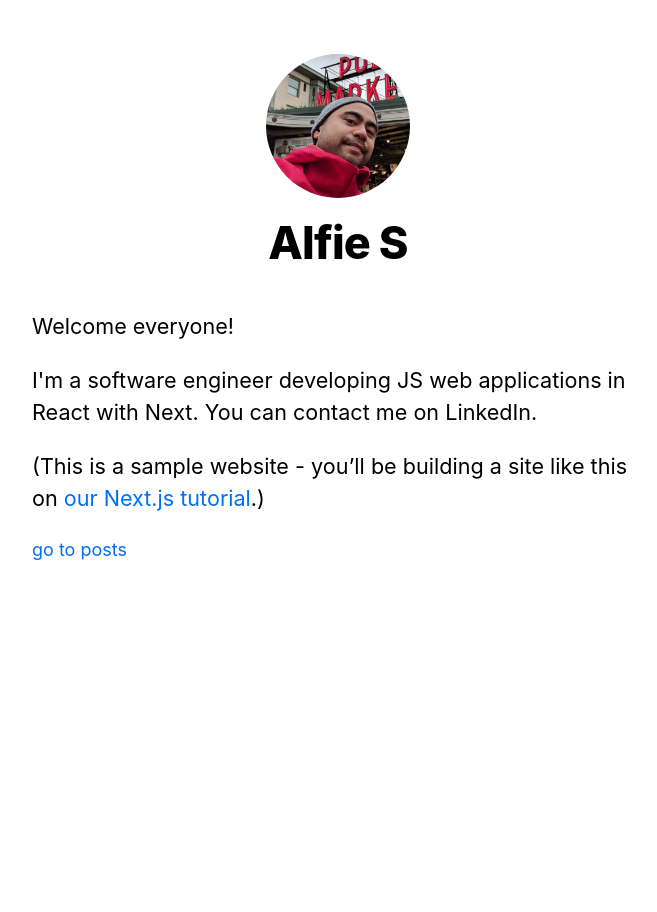
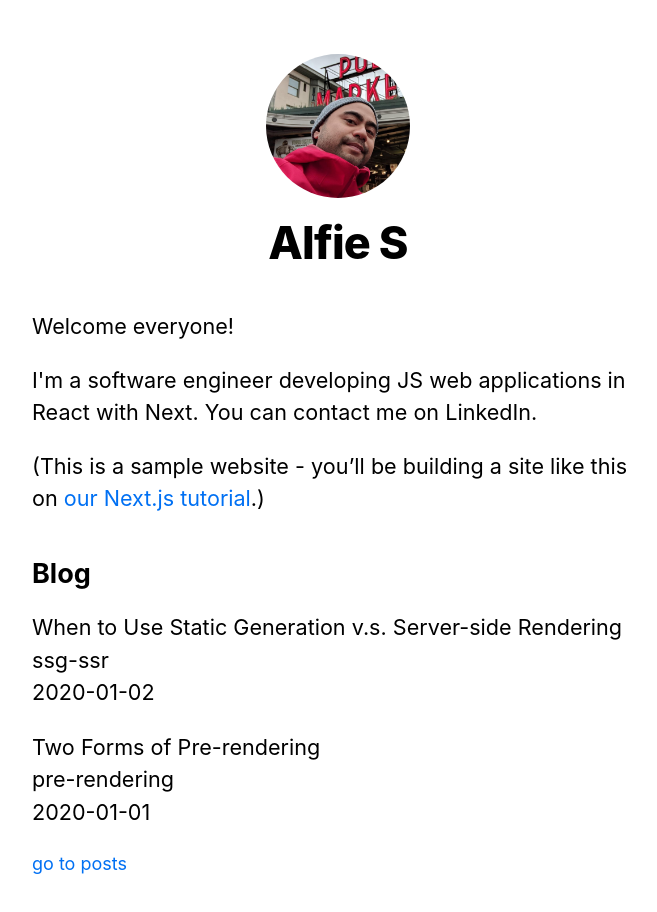
Before and after one commit to astaiglesia/nextComments, a Next.js app: page / in a window 1280 px wide. Shown: the top 912 px of the page, without its empty margins (302-959 px from the left). Before the commit the page ends 800 px from the top, so only its background shows below. Built offline with nearby package versions, Linux system fonts and the light colour scheme.

Commit message:
add post overview + util comments

```diff
--- a/lib/posts.js
+++ b/lib/posts.js
@@ -1,4 +1,4 @@
-/** node utility for parsing .md file metadata using gray-matter library
+/** node utility for fetching external (file system) data and parsing .md file metadata using gray-matter library
  * Note:
     You don't need to understand what the code above is doing in order to learn Next.js, the function is to make the blog example functional. But if you'd like to learn more:
 
--- a/pages/index.js
+++ b/pages/index.js
@@ -1,8 +1,25 @@
 import Head from 'next/head';
+
 import Layout, { siteTitle } from '../components/Layout/Layout';
 import utilStyles from '../styles/utils.module.css';
+import { getSortedPostsData } from '../lib/posts';
 
-export default function Home() {
+// by default - get static props runs at build time to populate data for static generation of page's html
+// - function retrieves external data and assigns to props
+export async function getStaticProps() {
+  const allPostsData = getSortedPostsData();
+
+  return {
+    props: {
+      allPostsData
+    }
+  }
+}
+
+// component is passed allPostsData prop values assigned by getStaticProps
+export default function Home({ allPostsData }) {
+  console.log(allPostsData);
+
   return (
     <Layout home>
       <Head>
@@ -11,12 +28,25 @@
       <section className={utilStyles.headingMd}>
         <p>Welcome everyone! </p>
         <p>I'm a software engineer developing JS web applications in React with Next. You can contact me on LinkedIn.</p>
-
         <p>
           (This is a sample website - you’ll be building a site like this on{' '}
           <a href="https://nextjs.org/learn">our Next.js tutorial</a>.)
         </p>
       </section>
+      <section className={`${utilStyles.headingMd} ${utilStyles.padding1px}`}>
+        <h2 className={utilStyles.headingLg}>Blog</h2>
+        <ul className={utilStyles.list}>
+          {allPostsData.map(({ id, date, title }) => (
+            <li className={utilStyles.listItem} key={id}>
+              {title}
+              <br />
+              {id}
+              <br />
+              {date}
+            </li>
+          ))}
+        </ul>
+      </section>
     </Layout>
   );
 }
```
